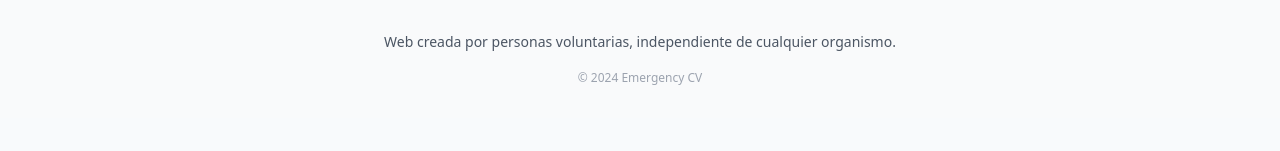
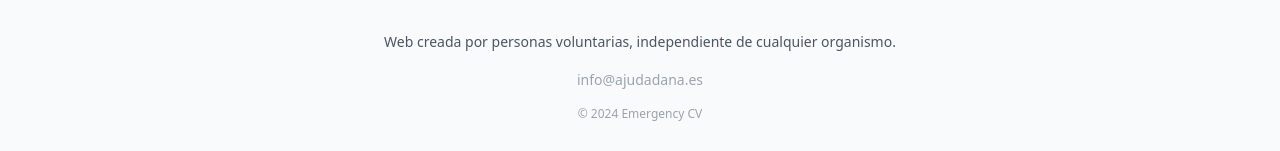
Before and after one commit to pedrolivaresanchez/emergency-cv, a Next.js app: page /punto-recogida in a window 1280 px wide. Shown: the part 968-1119 px from the top of the page. Before the commit the page ends 1086 px from the top, so only its background shows below. Built offline with nearby package versions, Linux system fonts and the light colour scheme; no server answers.

Commit message:
Add email to footer

```diff
--- a/src/components/layout/Footer.js
+++ b/src/components/layout/Footer.js
@@ -7,6 +7,9 @@ const Footer = () => {
             Web creada por personas voluntarias,{' '}
             <span className="block sm:inline">independiente de cualquier organismo.</span>
           </p>
+          <a className="text-gray-400 text-sm" href="mailto:info@ajudadana.es">
+            info@ajudadana.es
+          </a>
           <p className="text-gray-400 text-xs">© {new Date().getFullYear()} Emergency CV</p>
         </div>
       </div>
```
